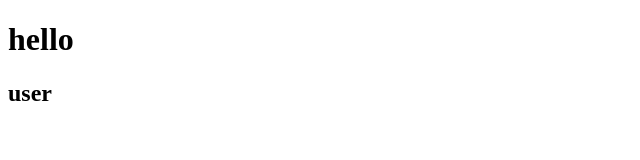
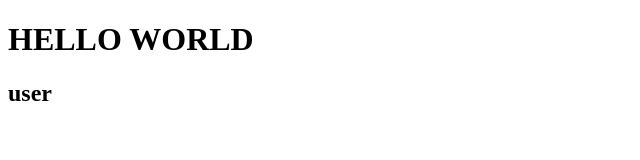
Before and after one commit to elmiragi/gitflow, a plain HTML site: page index.html in a window 1280 px wide. Shown: the whole page, without its empty margins (0-640 px from the left). Drawn offline with Linux system fonts and the light colour scheme.

Commit message:
Добавлено hello world

```diff
--- a/index.html
+++ b/index.html
@@ -7,7 +7,7 @@
 </head>
 
 <body>
-    <h1>hello</h1>
+    <h1>HELLO WORLD</h1>
     <h2>user</h2>
 </body>
 </html>
```
